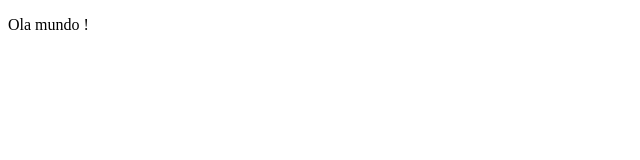
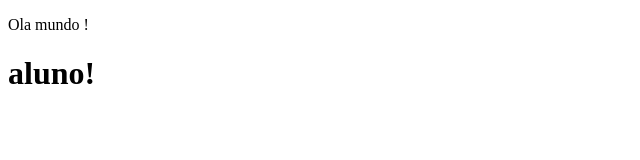
Before and after one commit to Manoel-72/Front-end-estudos, a plain HTML site: page index.html in a window 1280 px wide. Shown: the whole page, without its empty margins (0-640 px from the left). Drawn offline with Linux system fonts and the light colour scheme.

Commit message:
div e h1

```diff
--- a/index.html
+++ b/index.html
@@ -9,6 +9,10 @@
     <p>
         Ola mundo !
     </p>
-
+    <div>
+         <h1>
+            aluno!
+         </h1>
+    </div>
 </body>
 </html>
```
